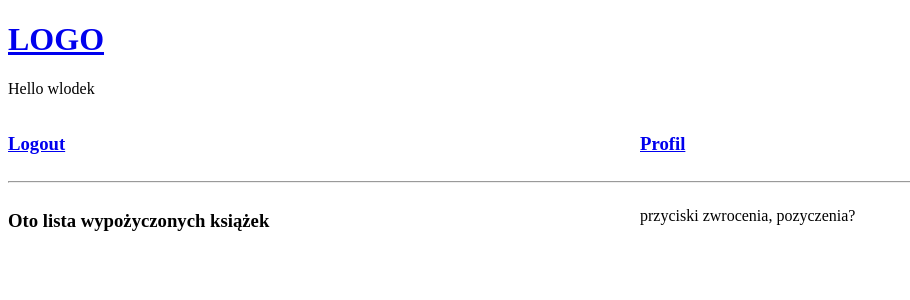
After one commit to LWlodek/wypozyczalnia_ksiazek, a Django app: page /profile/ in a window 1280 px wide. The commit adds this page. Shown: the top 300 px of the page, without its empty margins (0-910 px from the left). Run offline with Django 4.2, Linux system fonts and the light colour scheme; a user stored in the database is signed in.

Commit message:
utworzenie profilu użytkownika. Podwaliny pod rejestr wypożyczeń.

```diff
--- /dev/null
+++ b/base/templates/base/profile.html
@@ -0,0 +1,23 @@
+{% extends 'main.html' %}
+
+{% block content %}
+
+<style>
+    .profile-container {
+        display: grid;
+        grid-template-columns: 1fr 1fr;
+    }
+</style>
+
+<div class="profile-container">
+    <div>
+        <h3>Oto lista wypożyczonych książek</h3>
+<!--        <p>Zaloguj się, aby wypożyczyć lub zwrócić ksiażkę</p>-->
+    </div>
+
+    <div>
+        <p> przyciski zwrocenia, pozyczenia?</p>
+    </div>
+</div>
+
+{% endblock %}
--- a/base/urls.py
+++ b/base/urls.py
@@ -3,6 +3,7 @@ from . import views
 
 urlpatterns = [
     path('login/', views.loginPage, name='login'),
+    path('profile/', views.profile, name='profile'),
     path('logout/', views.logoutUser, name='logout'),
     path('register/', views.registerPage, name='register'),
     path('', views.home, name='home'),
--- a/base/views.py
+++ b/base/views.py
@@ -3,10 +3,10 @@ from django.contrib.auth.models import User
 from django.contrib.auth.decorators import login_required
 from django.contrib.auth import authenticate, login, logout
 from django.contrib.auth.forms import UserCreationForm
-from django import forms #model do dodania ksiażki
+
 
 from django.contrib import messages
-from .models import Book
+from .models import Book, UserProfile
 from .forms import BookForm
 
 
@@ -35,6 +35,13 @@ def loginPage(request):
     return render(request, 'base/login_register.html', context)
 
 
+@login_required
+def profile(request):
+    user_profile = request.user.username
+    # context = {}
+    return render(request, 'base/profile.html', {'user_profile': user_profile})
+
+
 def logoutUser(request):
     logout(request)
     return redirect('home')
@@ -49,6 +56,8 @@ def registerPage(request):
             user = form.save(commit=False)
             user.username = user.username.lower()
             user.save()
+            # Tworzenie profilu użytkownika
+            # UserProfile.objects.create(user=user)
             login(request, user)
             return redirect('home')
         else:
@@ -77,10 +86,6 @@ def add_book(request):
     return render(request, 'base/add_book.html', {'form': form})
 
 
-def rent(request):
-    return render(request, 'base/rent.html')
-
-
 def return_book(request):
     return render(request, 'base/return_book.html')
 
--- a/templates/navbar.html
+++ b/templates/navbar.html
@@ -2,13 +2,29 @@
     <h1>LOGO</h1>
 </a>
 
-{% if request.user.is_authenticated %}
+<style>
+    .navbar-container {
+        display: grid;
+        grid-template-columns: 1fr 1fr;
+    }
+</style>
 
-<h3><a href="{% url 'logout' %}">Logout</a></h3>
+<p>Hello {{request.user}}</p>
+<div class="navbar-container">
+    <div>
+        {% if request.user.is_authenticated %}
 
-{% else %}
+        <h3><a href="{% url 'logout' %}">Logout</a></h3>
 
-<h3><a href="{% url 'login' %}">Login</a></h3>
-{% endif %}
+        {% else %}
+
+        <h3><a href="{% url 'login' %}">Login</a></h3>
+        {% endif %}
+    </div>
+
+    <div>
+        <h3><a href="{% url 'profile' %}">Profil</a></h3>
+    </div>
+</div>
 
 <hr>
```
Also changed, not shown: base/models.py (+22 -1 lines), base/migrations/0002_borrowedbook_alter_book_availability_userprofile_and_more.py (added), base/migrations/0003_alter_borrowedbook_user_profile_and_more.py (added), db.sqlite3.
